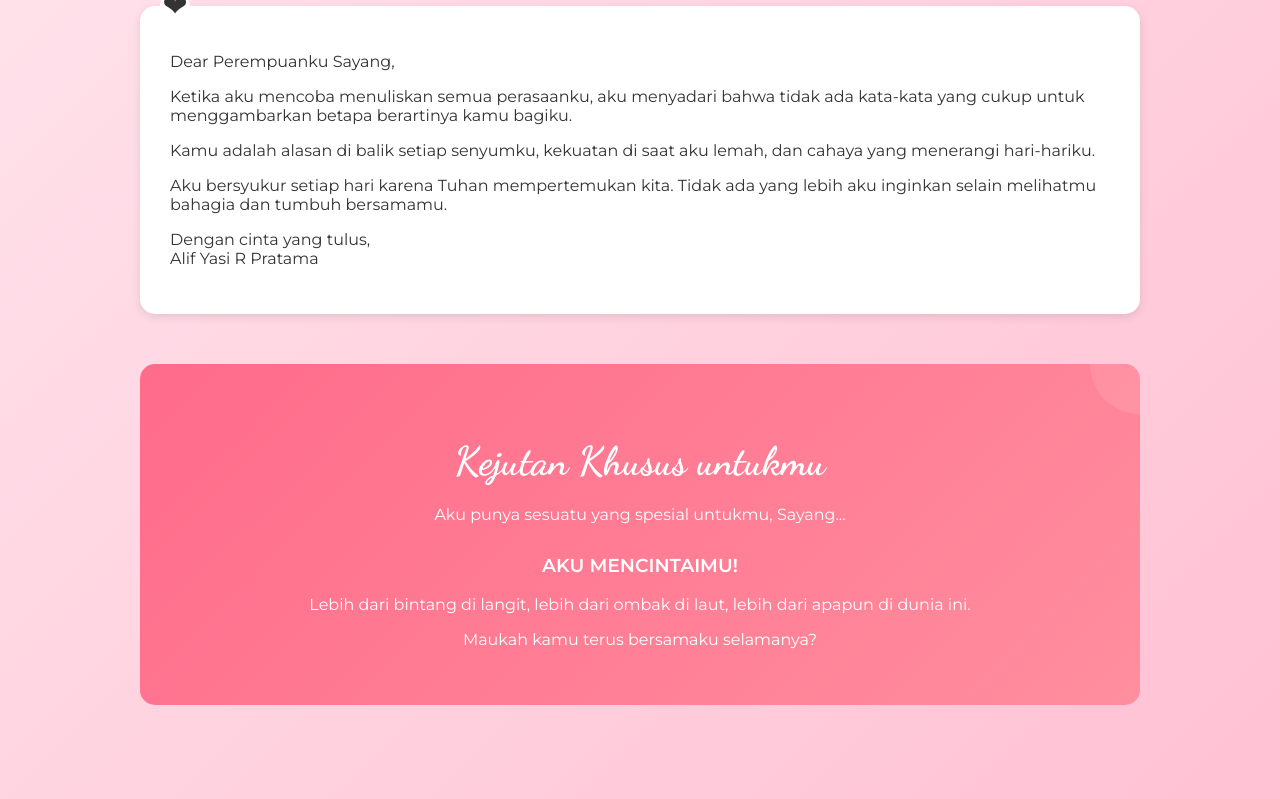
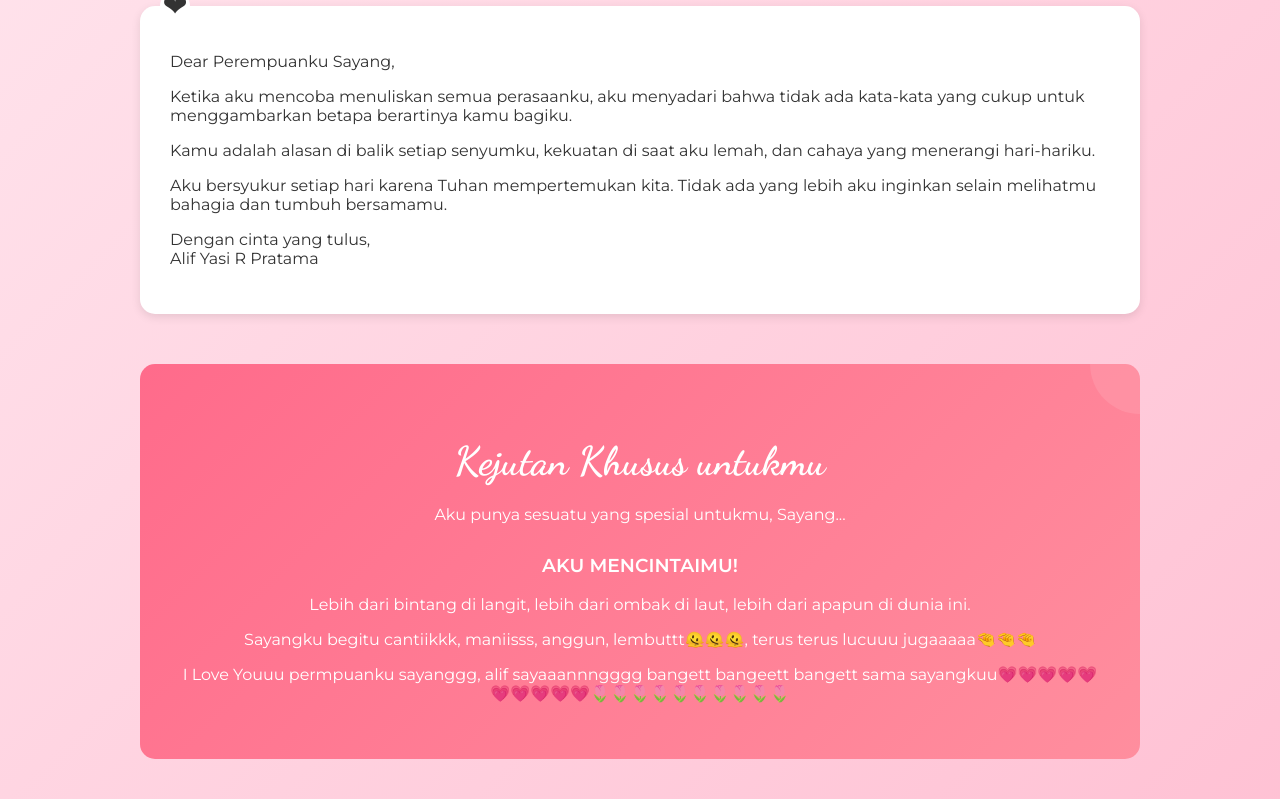
Before and after one commit to megawatipepek/GPT, a plain HTML site: page index.html in a window 1280 px wide. Both pictures are taken after a click on the button "Klik di sini untuk kejutan!". Shown: the part 314-1113 px from the top of the page. Drawn offline with Linux system fonts and the light colour scheme.

Commit message:
Update index.html

```diff
--- a/index.html
+++ b/index.html
@@ -315,7 +315,8 @@
             <div class="hidden-surprise" id="hiddenSurprise">
                 <h3>AKU MENCINTAIMU!</h3>
                 <p>Lebih dari bintang di langit, lebih dari ombak di laut, lebih dari apapun di dunia ini.</p>
-                <p>Maukah kamu terus bersamaku selamanya?</p>
+                <p>Sayangku begitu cantiikkk, maniisss, anggun, lembuttt🫠🫠🫠, terus terus lucuuu jugaaaaa🤏🤏🤏</p>
+                <p>I Love Youuu permpuanku sayanggg, alif sayaaannngggg bangett bangeett bangett sama sayangkuu💗💗💗💗💗💗💗💗💗💗🌷🌷🌷🌷🌷🌷🌷🌷🌷🌷</p>
                 <div id="heartRain"></div>
             </div>
         </div>
```
